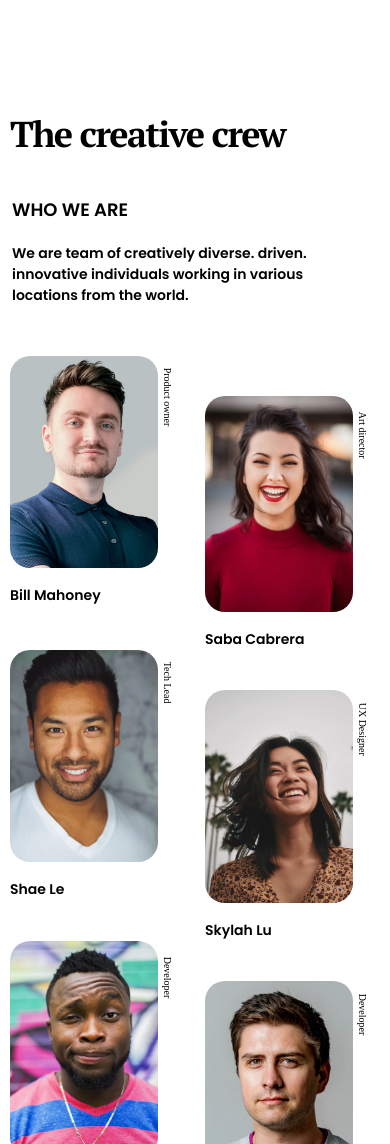
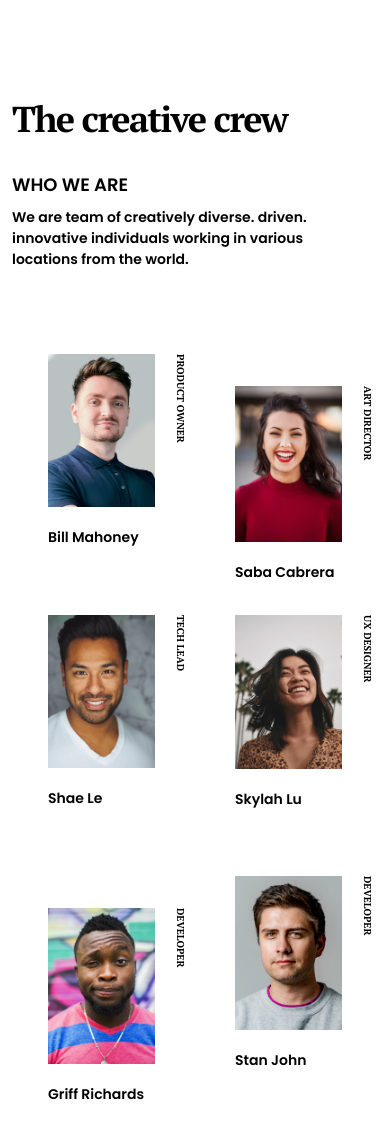
Before and after one commit to julianperna/desafio-team-page, a plain HTML site: page index.html in a window 390 px wide. Shown: the top 1144 px of the page. Drawn offline with Linux system fonts and the light colour scheme.

Commit message:
se finalizó el proyecto

```diff
--- a/css/styles.css
+++ b/css/styles.css
@@ -1,79 +1,123 @@
 @import url("https://fonts.googleapis.com/css2?family=PT+Serif:wght@700&family=Poppins:wght@600&display=swap");
-* {
-  margin: 0;
-  padding: 0;
-  box-sizing: border-box;
+header {
+    height: auto;
+    align-items: center;
+    top: auto;
+    left: auto;
+}
+
+h1 {
+    position: absolute;
+    width: 278px;
+    height: 47px;
+    left: 243px;
+    top: 110px;
+    font-family: PT Serif;
+    font-style: normal;
+    font-weight: bold;
+    font-size: 36px;
+    line-height: 48px;
+    letter-spacing: -0.045em;
+    color: #000000;
+}
+
+h2 {
+    font-family: Poppins;
+    font-style: normal;
+    font-weight: 600;
+    font-size: 18px;
+    line-height: 27px;
+    /* identical to box height */
+    text-transform: uppercase;
+    color: #000000;
+}
+
+.sub-subtitle {
+    position: absolute;
+    width: 117px;
+    height: 27px;
+    left: 736px;
+    top: 110px;
+}
+
+.subb-subtitle {
+    position: absolute;
+    width: 439px;
+    height: 87px;
+    left: 736px;
+    top: 147px;
+    font-family: Poppins;
+    font-style: normal;
+    font-weight: normal;
+    font-size: 18px;
+    line-height: 27px;
+    color: #000000;
+}
+
+
+/*Bodyyy */
+
+main {
+    padding-top: 330px;
+    margin: auto;
+    width: 1020px;
+    display: grid;
+    grid-template-columns: repeat(3, 1fr);
+    grid-template-rows: repeat(3, 1fr);
+}
+
+figure {
+    position: relative;
+}
+
+figure:nth-of-type(3n-1) {
+    margin-top: 3rem;
+}
+
+figure img {
+    width: 100%;
+}
+
+figcaption {
+    margin-top: 1rem;
+    font-family: Poppins;
+    font-style: normal;
+    font-weight: 600;
+    font-size: 18px;
+    line-height: 27px;
+    /* identical to box height */
+    color: #000000;
+}
+
+figcaption span {
+    position: absolute;
+    top: 0;
+    right: -2rem;
+    writing-mode: vertical-rl;
+    text-transform: uppercase;
+    text-orientation: sideways;
+    font-family: PT Serif;
+    font-style: normal;
+    font-weight: normal;
+    font-size: 12px;
+    line-height: 16px;
+    /* identical to box height */
+    text-transform: uppercase;
+    color: #000000;
+}
+
+
+/*FOOOTTEERR*/
+
+footer {
+    top: 1448px;
+    display: flex;
+    flex-direction: row;
+    justify-content: center;
 }
 a {
   text-decoration: none;
 }
-body {
-  height: 100vh;
-}
-.header-h1 {
-  font-size: 36px;
-  font-family: "PT Serif", serif;
-  font-weight: 700;
-  letter-spacing: -0.045em;
-  color: #000000;
-  margin-top: 110px;
-  margin-bottom: 87, 5px;
-  margin-left: 243px;
-  padding: 0;
-  line-height: 48px;
-}
-.header-container-right {
-  font-family: "Poppins", sans-serif;
-  margin-left: 736px;
-}
-.header-h2 {
-  font-size: 18px;
-  font-weight: 600;
-  margin-top: -59px;
-  text-transform: uppercase;
-  line-height: 27px;
-  padding-bottom: 10px;
-}
-.header-p {
-  font-family: "Poppins", sans-serif;
-  font-size: 18px;
-  line-height: 27px;
-}
-.miembros {
-  display: flex;
-  margin: 50px 20px;
-  flex-wrap: wrap;
-}
-.miembros .miembro:nth-child(2n) {
-  margin-top: 40px;
-}
-
-.miembro {
-  width: 50%;
-}
-
-img {
-  width: 100%;
-  border-radius: 20px;
-}
-.puesto {
-  font-size: 10px;
-  line-height: 13px;
-  font-weight: normal;
-  font-style: normal;
-  transform: translateX(35%) translateY(-910%) rotate(90deg);
-}
-.nombre {
-  font-size: 14px;
-  font-family: "Poppins", sans-serif;
-  line-height: 21px;
-  font-weight: 600px;
-  font-style: normal;
-}
-footer {
-  display: flex;
-}
-
 .footer-p {
   color: #a9a9a9;
   font-family: "Montserrat", sans-serif;
@@ -85,74 +129,94 @@ footer {
 .footer-p a {
   color: #333333;
 }
-@media (max-width: 767px) {
-  .header-container-left{
-    margin-top: 71px;
-    margin-left: 0;
-    margin-bottom: 38px;
-  }
-  .header-h1 {
+
+
+/*Mobile*/
+
+@media screen and (max-width:400px) {
+    h1 {
+        position: absolute;
+        width: 278px;
+        height: 47px;
+        left: 12px;
+        top: 71px;
+        font-family: PT Serif;
+        font-style: normal;
+        font-weight: bold;
         font-size: 36px;
         line-height: 48px;
         letter-spacing: -0.045em;
-    margin-left: 10px;
-    margin-bottom: 38px;
+        color: #000000;
     }
-  .header-container-right{
-  margin-right: 30px;
-  margin-top: 38px;
-  margin-left: 12px;
-
+    h2 {
+        width: 117px;
+        height: 27px;
+        left: 12px;
+        top: 156px;
+        font-family: Poppins;
+        font-style: normal;
+        font-weight: 600;
+        font-size: 18px;
+        line-height: 27px;
+        /* identical to box height */
+        text-transform: uppercase;
+        color: #000000;
     }
-  .header-h2 {
-    margin-top: 38px;
-
+    .sub-subtitle {
+        position: absolute;
+        width: 117px;
+        height: 27px;
+        left: 12px;
+        top: 156px;
+        font-family: Poppins;
+        font-style: normal;
+        font-weight: 600;
+        font-size: 18px;
+        line-height: 27px;
+        /* identical to box height */
+        text-transform: uppercase;
+        color: #000000;
     }
-  .header-p {
-    margin-top: 10px;
-    margin-right: 30px;
+    .subb-subtitle {
+        position: absolute;
+        width: 333px;
+        height: 87px;
+        left: 12px;
+        top: 193px;
+        font-family: Poppins;
+        font-style: normal;
+        font-weight: normal;
         font-size: 14px;
         line-height: 21px;
+        color: #000000;
     }
-  .miembro {
-    width: 50%;
-    padding-left: 10px;
-}
-  .miembros{
-
+    .header-cont {
         display: flex;
-    margin: 50px 0;
+        flex-direction: column;
         flex-wrap: wrap;
     }
-  img {
-    width: 80%;
+    /*Body*/
+    main {
+        height: auto;
+        width: auto;
+        grid-template-columns: repeat(2, 1fr);
+        grid-template-rows: repeat(2, 1fr);
     }
-
+    figcaption span {
+        font-family: PT Serif;
+        font-style: normal;
+        font-weight: normal;
+        font-size: 10px;
+        line-height: 13px;
+        text-transform: uppercase;
+        color: #000000;
     }
-
-@media (min-width: 768px) {
-  .miembros {
-    margin: 0;
-    padding: 173px 240px;
-  }
-  .miembro {
-    width: 30%;
-    margin-right: 5%;
-  }
-  .miembros .miembro:nth-child(2n) {
-    margin-top: 0;
-  }
-  .miembros .miembro:nth-child(3n + 2) {
-    margin-top: 40px;
-  }
-  .miembros .miembro:nth-child(3n) {
-    margin-right: 0;
-  }
-  .miembros .miembro:nth-child(n + 4) {
-    padding-top: 70px;
-  }
-  .puesto {
-    font-size: 13px;
-    transform: translateX(56%) translateY(-1950%) rotate(90deg);
+    figcaption {
+        font-family: Poppins;
+        font-style: normal;
+        font-weight: 600;
+        font-size: 14px;
+        line-height: 21px;
+        color: #000000;
     }
 }
--- a/index.html
+++ b/index.html
@@ -1,63 +1,73 @@
 <!DOCTYPE html>
 <html lang="en">
+
 <head>
   <meta charset="utf-8" />
-    <meta name="viewport" content="width=device-width, initial-scale=1,maximum-scale=5"/>
+  <meta name="viewport" content="width=device-width, initial-scale=1,maximum-scale=5" />
   <link rel="icon" href="devchallenges.png" />
-    <link rel="shortcut icon" type="image/x-icon" href="https://devchallenges.io/"/>
+  <link rel="shortcut icon" type="image/x-icon" href="https://devchallenges.io/" />
   <title>Team Page Challenge</title>
   <link rel="stylesheet" href="css/styles.css">
 </head>
+
 <body>
-      <div class="container">
-        <header>
-          <div class="header-container">
-            <div class="header-container-left">
-              <h1 class="header-h1">The creative crew</h1>
-            </div>
-            <div class="header-container-right">
-              <h2 class="header-h2">Who we are</h2>
-              <p class="header-p">We are team of creatively diverse. driven. innovative individuals working in various locations from the world.</p>
-            </div>
+<header class="header">
+  <h1 class="title">The creative crew</h1>
+  <div class="header-cont">
+    <h2 class="sub-subtitle">Who we are</h2>
+    <p class="subb-subtitle">We are team of creatively diverse. driven. innovative individuals working in various
+      locations from the world.</p>
   </div>
 </header>
-      </div>
+
 <main>
-          <div class="miembros">
-            <div class="miembro">
-                <img src="assets/photo1.png" alt="Miembro del equipo">
-            <p class="puesto">Product owner</p>
-            <h3 class="nombre">Bill Mahoney</h3>
-            </div>
-            <div class="miembro">
-                <img src="assets/photo2.png" alt="Miembro del equipo">
-              <p class="puesto">Art director</p>
-              <h3 class="nombre">Saba Cabrera</h3>
-            </div>
-            <div class="miembro">
-                <img src="assets/photo3.png" alt="Miembro del equipo">
-              <p class="puesto">Tech Lead</p>
-              <h3 class="nombre">Shae Le</h3>
-            </div>
-            <div class="miembro">
-                <img src="assets/photo4.png" alt="Miembro del equipo">
-              <p class="puesto">UX Designer</p>
-              <h3 class="nombre">Skylah Lu</h3>
-            </div>
-            <div class="miembro">
-                <img src="assets/photo5.png" alt="Miembro del equipo">
-              <p class="puesto">Developer</p>
-              <h3 class="nombre">Griff Richards</h3>
-            </div>
-            <div class="miembro">
-                <img src="assets/photo6.png" alt="Miembro del equipo">
-              <p class="puesto">Developer</p>
-              <h3 class="nombre">Stan John</h3>
-            </div>
-          </div>
+  <figure>
+    <img src="./assets/photo1.png" alt="Person">
+    <figcaption>
+      Bill Mahoney
+      <span>Product owner</span>
+    </figcaption>
+  </figure>
+  <figure>
+    <img src="./assets/photo2.png" alt="Person">
+    <figcaption>
+      Saba Cabrera
+      <span>Art director</span>
+    </figcaption>
+  </figure>
+  <figure>
+    <img src="./assets/photo3.png" alt="Person">
+    <figcaption>
+      Shae Le
+      <span>Tech Lead</span>
+    </figcaption>
+  </figure>
+  <figure>
+    <img src="./assets/photo4.png" alt="Person">
+    <figcaption>
+      Skylah Lu
+      <span>UX Designer</span>
+    </figcaption>
+  </figure>
+  <figure>
+    <img src="./assets/photo5.png" alt="Person">
+    <figcaption>
+      Griff Richards
+      <span>Developer</span>
+    </figcaption>
+  </figure>
+  <figure>
+    <img src="./assets/photo6.png" alt="Person">
+    <figcaption>
+      Stan John
+      <span>Developer</span>
+    </figcaption>
+  </figure>
+
 </main>
 <footer class="footer-p">
   <p>created by <a href="https://github.com/julianperna" target="_blank">Julián Perna</a> - devChallenges.io</p>
 </footer>
 </body>
+
 </html>
```
Lines whose indentation alone changed are shown as unchanged.
